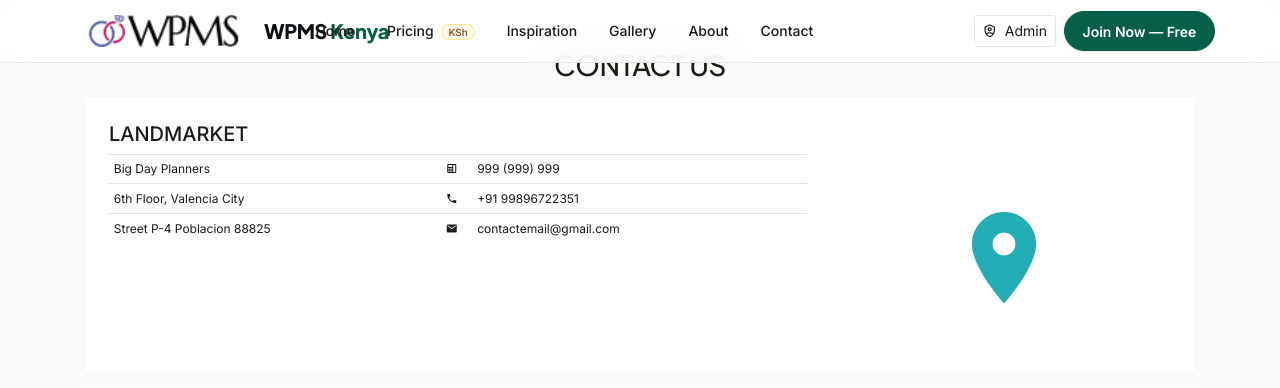
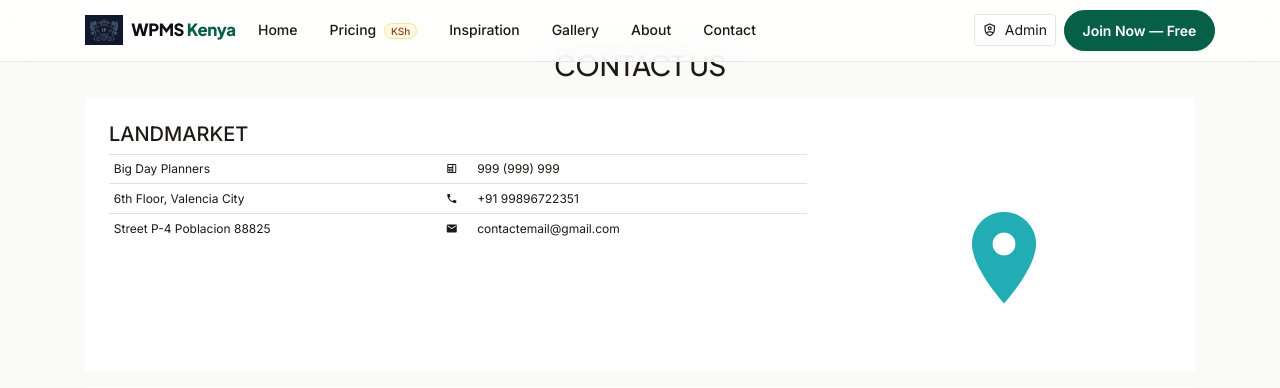
Before and after one commit to alusamartin/Wedding, a PHP site: page /contact.php in a window 1280 px wide. Shown: the top 388 px of the page. Run offline with PHP 8.4, Linux system fonts and the light colour scheme; some libraries are stand-ins or nearby versions.

Commit message:
Rebrand site logos to Everafter crest; fix navbar crowding
- Add images/logo/everafter-crest.png (navy crest badge trimmed from the
  provided artwork) and replace WPMSlogo.png at all seven spots: shared
  navbar, homepage footer, public + admin login cards, contact and
  real-wedding login modals, and the admin dashboard top bar
- The MOMMYAMBOL.png references were dead links (file never existed) and
  now display the crest instead of a broken image; delete WPMSlogo.png
- Navbar: stop the brand from being flex-squeezed so "WPMS Kenya" text can
  no longer spill over the Home link, prevent link wrapping, and collapse
  the menu below 1200px where the expanded bar could not fit

🤖 Generated with Codebuff
Co-Authored-By: Codebuff <noreply@codebuff.com>

```diff
--- a/admin/index.php
+++ b/admin/index.php
@@ -27,7 +27,7 @@
 <body>
 <nav class="navbar navbar-dark sticky-top p-0" style="width: 225px;">
     <a class="navbar-brand col-sm-3 col-md-2 mr-0" href="#">
-        <img src="../images/logo/MOMMYAMBOL.png" alt="">
+        <img src="../images/logo/everafter-crest.png" alt="Everafter Planner" style="height:30px; margin:12px;">
     </a>
 </nav>
 
--- a/admin/login.php
+++ b/admin/login.php
@@ -134,7 +134,7 @@
 <body class="text-center">
 <form class="form-signin" action="" method="post">
     <?= $session->csrf_field(); ?>
-    <a href="../index.php"><img class="mb-4" src="../images/logo/WPMSlogo.png" width="190"></a>
+    <a href="../index.php"><img class="mb-4" src="../images/logo/everafter-crest.png" alt="Everafter Planner" style="height:104px;"></a>
     <div class="secure-badge" style="display:inline-flex; align-items:center; gap:.35rem; background:#FFFBEB; border:1px solid #FDE68A; color:#92400E; font-size:11px; font-weight:600; padding:4px 10px; border-radius:999px; margin:0 auto 14px;"><i class="mdi mdi-shield-check-outline"></i> Secure · 15-min rotation · KSh</div>
     <h5 class="h5 mb-2 font-weight-normal" style="color:#0B0F14; font-family:'Plus Jakarta Sans',sans-serif; font-weight:800; letter-spacing:-.02em;">WPMS Admin</h5>
     <p class="admin-sub">Nairobi · Mombasa · Kisumu — M-Pesa ready</p>
--- a/contact.php
+++ b/contact.php
@@ -176,7 +176,7 @@
     <div class="modal-dialog" role="document">
         <div class="modal-content">
             <div class="modal-header">
-                <h5 class="modal-title" id="loginModal"><img src="images/logo/MOMMYAMBOL.png" alt=""></h5>
+                <h5 class="modal-title" id="loginModal"><img src="images/logo/everafter-crest.png" alt="Everafter Planner" style="height:40px;"></h5>
                 <button type="button" class="close" data-dismiss="modal" aria-label="Close">
                     <span aria-hidden="true">&times;</span>
                 </button>
--- a/css/modern.css
+++ b/css/modern.css
@@ -49,13 +49,29 @@ a{ text-underline-offset:3px; }
   text-transform:none !important;
   font-weight:500 !important;
 }
-.navbar.wpms-nav .navbar-brand img{ height:32px; width:auto; }
+/* Brand: logo + wordmark sized to never crowd the first nav link */
+.navbar.wpms-nav .wpms-brand{ flex:0 0 auto; width:max-content; gap:.55rem; margin-right:.5rem; padding-top:0; padding-bottom:0; white-space:nowrap; font-family:'Plus Jakarta Sans','Inter',sans-serif; font-weight:800; letter-spacing:-.02em; color:var(--kenya-black) !important; }
+.navbar.wpms-nav .wpms-brand-logo{ height:30px; width:auto; }
+.navbar.wpms-nav .wpms-brand-text{ font-size:1.05rem; line-height:1; }
+.navbar.wpms-nav .wpms-brand-text .text-kenya{ color:var(--kenya-green); }
+.navbar.wpms-nav .navbar-collapse{ min-width:0; }
+/* Compact band (expanded via xl but snug until ~1280): keeps the brand clear of Home */
+@media (min-width:1200px) and (max-width:1279.98px){
+  .navbar.wpms-nav .wpms-brand{ margin-right:.7rem; }
+  .navbar.wpms-nav .wpms-brand-logo{ height:26px; }
+  .navbar.wpms-nav .wpms-brand-text{ font-size:.98rem; }
+  .navbar.wpms-nav .nav-link{ padding:.5rem .65rem !important; font-size:13.5px !important; }
+  .navbar.wpms-nav .navbar-nav{ gap:.1rem; }
+  .navbar.wpms-nav .wpms-cta,
+  .navbar.wpms-nav .wpms-cta-ghost{ padding:.5rem .85rem !important; font-size:13.5px !important; }
+}
 .navbar.wpms-nav .nav-link{
   font-weight:500 !important;
   color:var(--text) !important;
   font-size:14px !important;
   padding:.5rem .9rem !important;
   border-radius:999px;
+  white-space:nowrap;
   transition:all .18s ease;
 }
 .navbar.wpms-nav .nav-link:hover{ background:var(--surface-2); color:var(--kenya-green) !important; }
--- a/include/nav.php
+++ b/include/nav.php
@@ -1,9 +1,9 @@
 
-<nav class="navbar navbar-expand-lg wpms-nav fixed-top">
+<nav class="navbar navbar-expand-xl wpms-nav fixed-top">
     <div class="container-fluid" style="max-width:1180px;">
-        <a class="navbar-brand d-flex align-items-center gap-2" href="index.php" style="gap:.6rem;">
-            <img src="images/logo/WPMSlogo.png" alt="WPMS Kenya" style="height:32px;">
-            <span style="font-family:'Plus Jakarta Sans',sans-serif; font-weight:800; letter-spacing:-.02em; color:var(--kenya-black);">WPMS<span style="color:var(--kenya-green);"> Kenya</span></span>
+        <a class="navbar-brand wpms-brand d-flex align-items-center" href="index.php">
+            <img class="wpms-brand-logo" src="images/logo/everafter-crest.png" alt="Everafter Planner logo">
+            <span class="wpms-brand-text">WPMS<span class="text-kenya"> Kenya</span></span>
         </a>
         <button class="navbar-toggler" type="button" data-toggle="collapse" data-target="#navbarNavDropdown"
                 aria-controls="navbarNavDropdown" aria-expanded="false" aria-label="Toggle navigation" style="border:none;">
--- a/index.php
+++ b/index.php
@@ -328,7 +328,7 @@
     <div style="max-width:1180px; margin:0 auto; padding:0 16px;">
         <div class="d-flex flex-wrap justify-content-between align-items-center" style="gap:12px; border-top:1px solid rgba(255,255,255,.12); padding-top:18px;">
             <div class="d-flex align-items-center" style="gap:.6rem;">
-                <img src="images/logo/WPMSlogo.png" alt="" style="height:22px; filter:brightness(0) invert(1); opacity:.9;">
+                <img src="images/logo/everafter-crest.png" alt="Everafter Planner" style="height:24px;">
                 <span style="font-weight:700; letter-spacing:-.02em;">WPMS Kenya</span>
                 <span style="color:#A8A29E; font-size:12px;">· KSh pricing · M-Pesa · Africa's Talking</span>
             </div>
--- a/login.php
+++ b/login.php
@@ -129,7 +129,7 @@
 
 <body class="text-center">
 <form class="form-signin" action="login.php" method="post">
-    <a href="index.php"><img class="mb-4" src="images/logo/WPMSlogo.png" width="190" ></a>
+    <a href="index.php"><img class="mb-4" src="images/logo/everafter-crest.png" alt="Everafter Planner" style="height:104px;"></a>
     <h3 class="h3 mb-3 font-weight-normal">Login Your Account</h3>
     <p class="login-sub">Welcome back — sign in to access your account</p>
     <?php
--- a/real_wedding_info.php
+++ b/real_wedding_info.php
@@ -111,7 +111,7 @@
     <div class="modal-dialog" role="document">
         <div class="modal-content">
             <div class="modal-header">
-                <h5 class="modal-title" id="loginModal"><img src="images/logo/MOMMYAMBOL.png" alt=""></h5>
+                <h5 class="modal-title" id="loginModal"><img src="images/logo/everafter-crest.png" alt="Everafter Planner" style="height:40px;"></h5>
                 <button type="button" class="close" data-dismiss="modal" aria-label="Close">
                     <span aria-hidden="true">&times;</span>
                 </button>
```
Also changed, not shown: images/logo/WPMSlogo.png (deleted), images/logo/everafter-crest.png (added).
